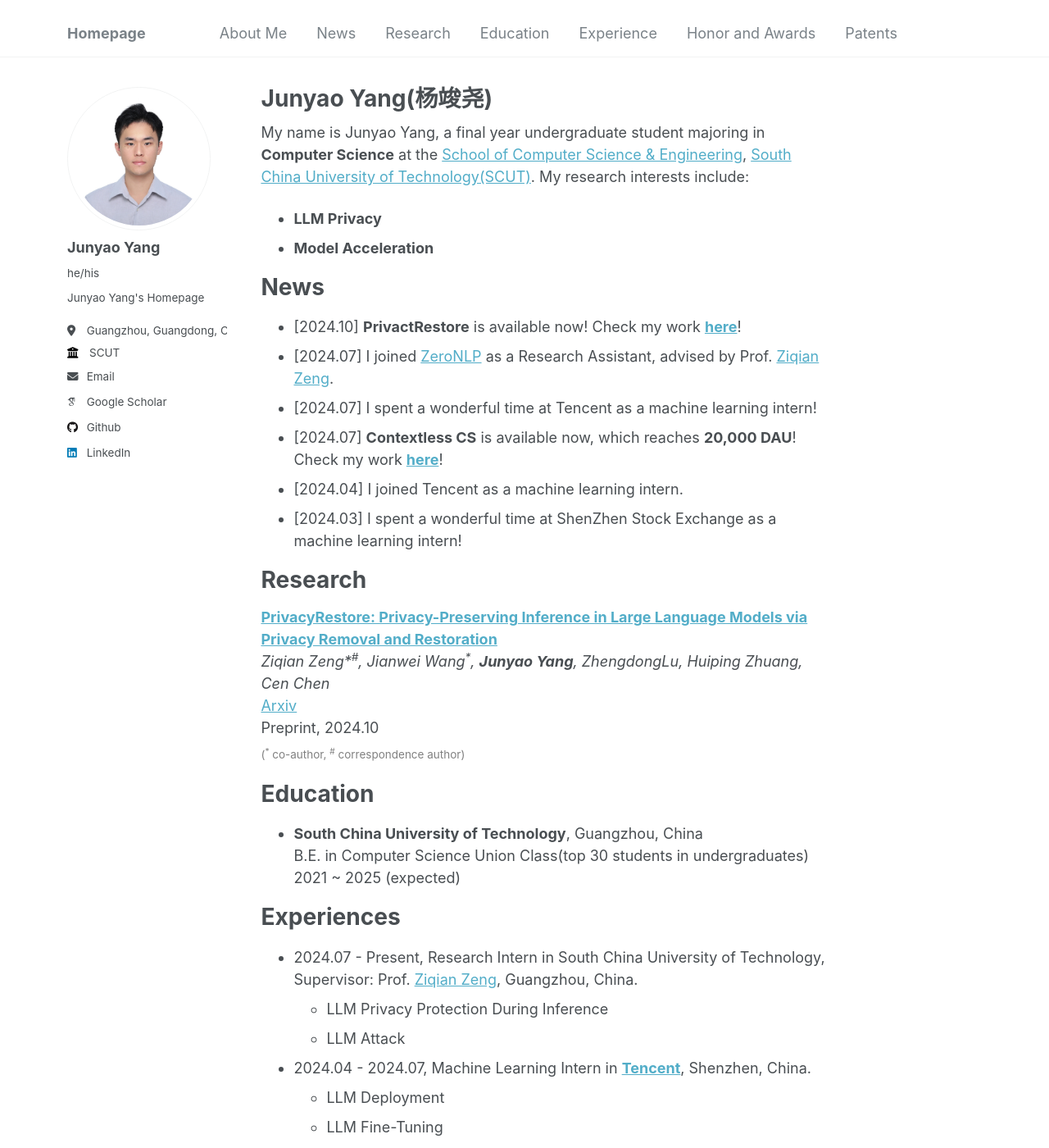
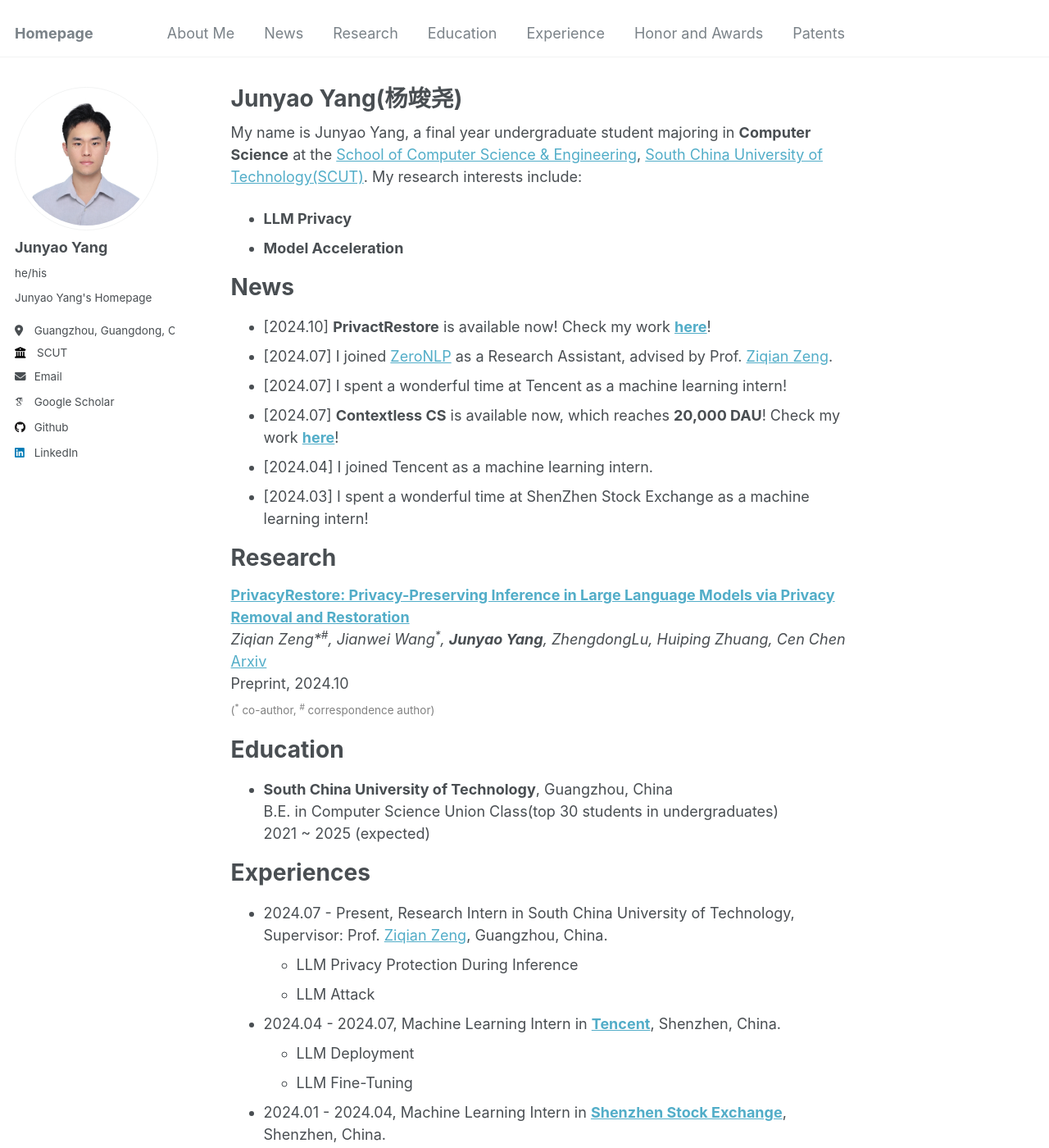
Before and after one commit to jyyang26/jyyang26.github.io, a Jekyll site: the page built from _pages/about.md, in a window 1280 px wide and 1400 px high. Shown: the whole window at 82% size. Built offline with Jekyll 4.4.1, drawn with Linux system fonts in a browser that asks for light colours; some web fonts are replaced.

Commit message:
Update _variables.scss

```diff
--- a/_sass/_variables.scss
+++ b/_sass/_variables.scss
@@ -114,21 +114,21 @@ $masthead-link-color-hover  : mix(#000, $primary-color, 25%);
    ========================================================================== */
 
 @include breakpoint-set("to ems", true);
-
+/*
 $small                      : 400px;
 $medium                     : 500px;
 $medium-wide                : 550px;
 $large                      : 1200px;
-//$x-large                    : 1800px;
-$x-large                    : 90%;
+$x-large                    : 1800px;
+//$x-large                    : 90%;
+*/
 
-/*
 $small                      : 600px !default;
 $medium                     : 768px !default;
 $medium-wide                : 900px !default;
 $large                      : 925px !default;
 $x-large                    : 1280px !default;
-*/
+
 /*
    Grid
    ========================================================================== */
```
